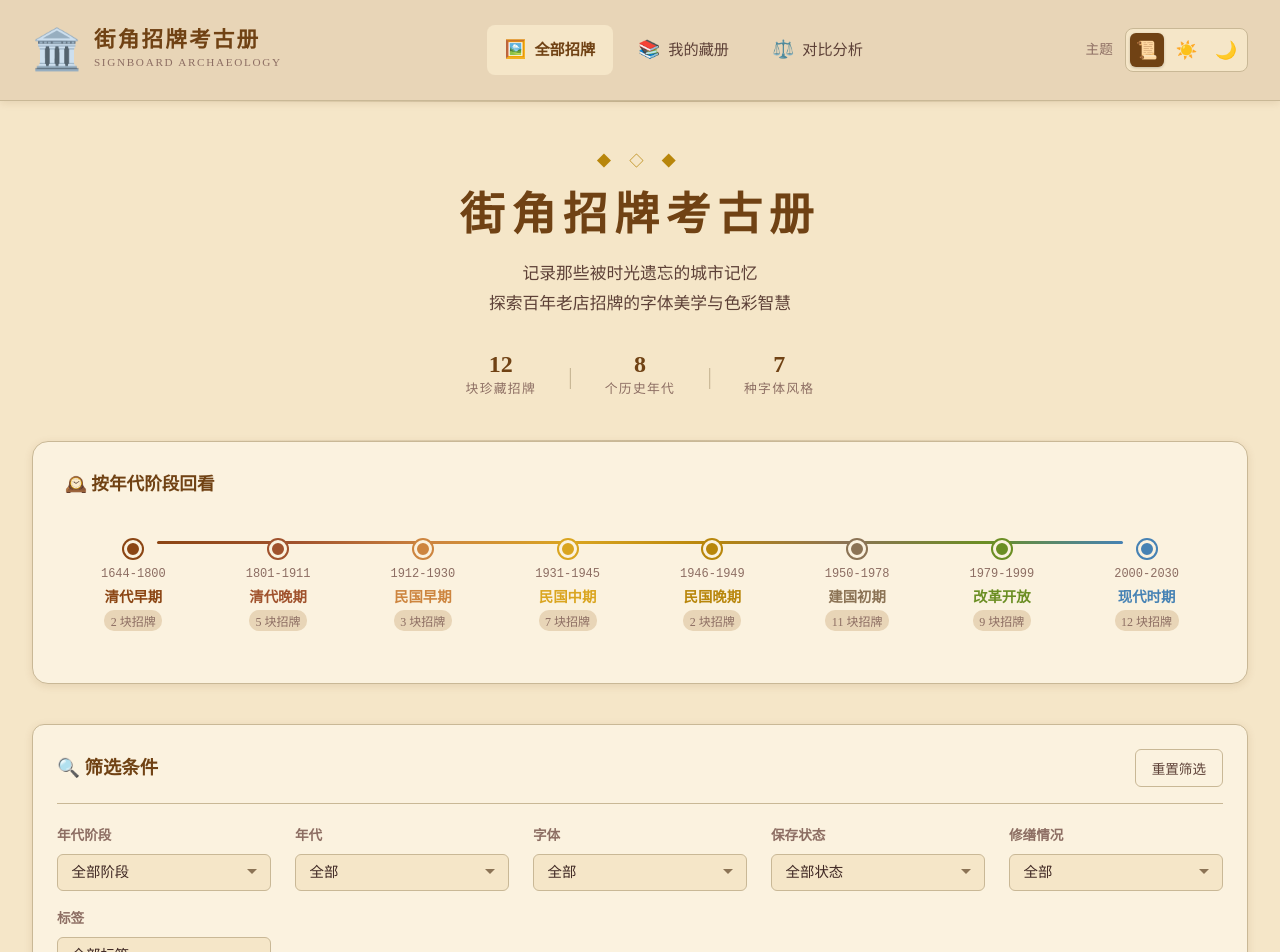
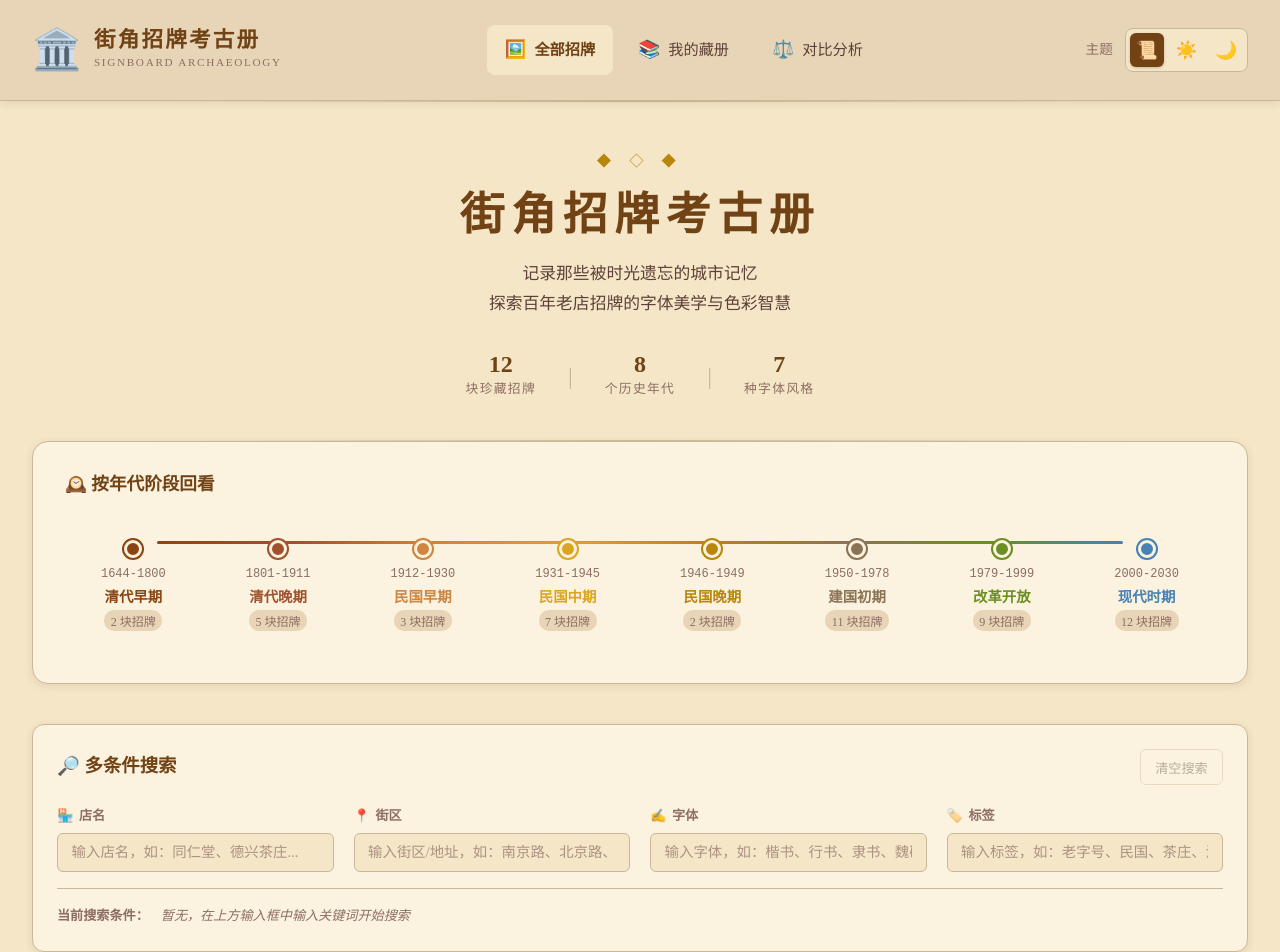
Before and after one commit to StarkXiao/xcf-173, a React (Vite) app: page / in a window 1280 px wide. Shown: the top 952 px of the page. Built offline with nearby package versions, Linux system fonts and the light colour scheme.

Commit message:
.3207689292495052:eb7bd419fa5bd81e856cd26ed93e55ae_6a26d0fd3ea31c4faf600a37.6a26d0ff3ea31c4faf600a39.6a26d0ffdadaaa5ae57e9e1e:Trae CN.T(2026/6/8 22:26:07)

```diff
--- /dev/null
+++ b/src/components/SearchBar.css
@@ -0,0 +1,154 @@
+.search-bar-container {
+  background-color: var(--bg-card);
+  border: 1px solid var(--border-color);
+  border-radius: 12px;
+  padding: 1.5rem;
+  margin-bottom: 2rem;
+  box-shadow: var(--shadow);
+}
+
+.search-bar-header {
+  display: flex;
+  align-items: center;
+  justify-content: space-between;
+  margin-bottom: 1.25rem;
+}
+
+.search-bar-title {
+  font-size: 1.15rem;
+  color: var(--primary-color);
+  margin: 0;
+  font-weight: 700;
+}
+
+.search-clear-btn {
+  padding: 0.45rem 0.9rem;
+  background-color: transparent;
+  border: 1px solid var(--border-color);
+  border-radius: 6px;
+  color: var(--text-secondary);
+  font-size: 0.82rem;
+  cursor: pointer;
+  transition: all 0.2s;
+  font-family: inherit;
+}
+
+.search-clear-btn:hover {
+  background-color: var(--bg-secondary);
+  color: var(--primary-color);
+  border-color: var(--primary-color);
+}
+
+.search-clear-btn:disabled {
+  opacity: 0.4;
+  cursor: not-allowed;
+}
+
+.search-inputs-grid {
+  display: grid;
+  grid-template-columns: repeat(auto-fit, minmax(220px, 1fr));
+  gap: 1rem 1.25rem;
+  margin-bottom: 1rem;
+}
+
+.search-input-group {
+  display: flex;
+  flex-direction: column;
+  gap: 0.4rem;
+}
+
+.search-input-label {
+  font-size: 0.82rem;
+  color: var(--text-muted);
+  font-weight: 600;
+  display: flex;
+  align-items: center;
+  gap: 0.35rem;
+}
+
+.search-input {
+  padding: 0.6rem 0.85rem;
+  background-color: var(--bg-primary);
+  border: 1px solid var(--border-color);
+  border-radius: 6px;
+  color: var(--text-primary);
+  font-family: inherit;
+  font-size: 0.9rem;
+  transition: all 0.2s;
+}
+
+.search-input::placeholder {
+  color: var(--text-muted);
+  opacity: 0.7;
+}
+
+.search-input:hover {
+  border-color: var(--primary-color);
+}
+
+.search-input:focus {
+  outline: none;
+  border-color: var(--primary-color);
+  box-shadow: 0 0 0 2px rgba(139, 69, 19, 0.15);
+}
+
+.active-search-tags {
+  display: flex;
+  flex-wrap: wrap;
+  gap: 0.5rem;
+  margin-top: 0.75rem;
+  padding-top: 1rem;
+  border-top: 1px solid var(--border-color);
+}
+
+.active-search-label {
+  font-size: 0.82rem;
+  color: var(--text-muted);
+  font-weight: 600;
+  align-self: center;
+  margin-right: 0.25rem;
+}
+
+.active-search-tag {
+  display: inline-flex;
+  align-items: center;
+  gap: 0.4rem;
+  padding: 0.3rem 0.7rem;
+  background-color: var(--bg-secondary);
+  border: 1px solid var(--border-color);
+  border-radius: 20px;
+  font-size: 0.8rem;
+  color: var(--text-secondary);
+  transition: all 0.2s;
+}
+
+.active-search-tag:hover {
+  border-color: var(--accent-color);
+  background-color: rgba(220, 88, 42, 0.08);
+}
+
+.search-tag-type {
+  color: var(--text-muted);
+  font-size: 0.72rem;
+}
+
+.search-tag-remove {
+  background: none;
+  border: none;
+  color: var(--text-muted);
+  cursor: pointer;
+  font-size: 0.9rem;
+  padding: 0;
+  line-height: 1;
+  transition: color 0.2s;
+}
+
+.search-tag-remove:hover {
+  color: var(--accent-color);
+}
+
+.no-active-tags {
+  font-size: 0.82rem;
+  color: var(--text-muted);
+  font-style: italic;
+}
--- /dev/null
+++ b/src/components/SearchBar.tsx
@@ -0,0 +1,139 @@
+import React from 'react';
+import './SearchBar.css';
+
+export interface SearchQuery {
+  shopName: string;
+  location: string;
+  fontStyle: string;
+  tags: string;
+}
+
+interface SearchBarProps {
+  searchQuery: SearchQuery;
+  onChange: (query: SearchQuery) => void;
+  onClear: () => void;
+  resultCount: number;
+}
+
+const SearchBar: React.FC<SearchBarProps> = ({ searchQuery, onChange, onClear, resultCount }) => {
+  const handleInputChange = (key: keyof SearchQuery, value: string) => {
+    onChange({ ...searchQuery, [key]: value });
+  };
+
+  const handleRemoveTag = (key: keyof SearchQuery) => {
+    onChange({ ...searchQuery, [key]: '' });
+  };
+
+  const hasActiveSearch = Object.values(searchQuery).some(v => v.trim() !== '');
+
+  const activeTags: { key: keyof SearchQuery; label: string; value: string }[] = [];
+  if (searchQuery.shopName.trim()) {
+    activeTags.push({ key: 'shopName', label: '店名', value: searchQuery.shopName.trim() });
+  }
+  if (searchQuery.location.trim()) {
+    activeTags.push({ key: 'location', label: '街区', value: searchQuery.location.trim() });
+  }
+  if (searchQuery.fontStyle.trim()) {
+    activeTags.push({ key: 'fontStyle', label: '字体', value: searchQuery.fontStyle.trim() });
+  }
+  if (searchQuery.tags.trim()) {
+    activeTags.push({ key: 'tags', label: '标签', value: searchQuery.tags.trim() });
+  }
+
+  return (
+    <div className="search-bar-container">
+      <div className="search-bar-header">
+        <h2 className="search-bar-title">🔎 多条件搜索</h2>
+        <button
+          className="search-clear-btn"
+          onClick={onClear}
+          disabled={!hasActiveSearch}
+        >
+          清空搜索
+        </button>
+      </div>
+
+      <div className="search-inputs-grid">
+        <div className="search-input-group">
+          <label className="search-input-label">
+            <span>🏪</span> 店名
+          </label>
+          <input
+            type="text"
+            className="search-input"
+            placeholder="输入店名，如：同仁堂、德兴茶庄..."
+            value={searchQuery.shopName}
+            onChange={(e) => handleInputChange('shopName', e.target.value)}
+          />
+        </div>
+
+        <div className="search-input-group">
+          <label className="search-input-label">
+            <span>📍</span> 街区
+          </label>
+          <input
+            type="text"
+            className="search-input"
+            placeholder="输入街区/地址，如：南京路、北京路、大栅栏..."
+            value={searchQuery.location}
+            onChange={(e) => handleInputChange('location', e.target.value)}
+          />
+        </div>
+
+        <div className="search-input-group">
+          <label className="search-input-label">
+            <span>✍️</span> 字体
+          </label>
+          <input
+            type="text"
+            className="search-input"
+            placeholder="输入字体，如：楷书、行书、隶书、魏碑..."
+            value={searchQuery.fontStyle}
+            onChange={(e) => handleInputChange('fontStyle', e.target.value)}
+          />
+        </div>
+
+        <div className="search-input-group">
+          <label className="search-input-label">
+            <span>🏷️</span> 标签
+          </label>
+          <input
+            type="text"
+            className="search-input"
+            placeholder="输入标签，如：老字号、民国、茶庄、港式..."
+            value={searchQuery.tags}
+            onChange={(e) => handleInputChange('tags', e.target.value)}
+          />
+        </div>
+      </div>
+
+      <div className="active-search-tags">
+        <span className="active-search-label">当前搜索条件：</span>
+        {activeTags.length === 0 ? (
+          <span className="no-active-tags">暂无，在上方输入框中输入关键词开始搜索</span>
+        ) : (
+          activeTags.map(tag => (
+            <span key={tag.key} className="active-search-tag">
+              <span className="search-tag-type">{tag.label}:</span>
+              <span>"{tag.value}"</span>
+              <button
+                className="search-tag-remove"
+                onClick={() => handleRemoveTag(tag.key)}
+                title={`移除${tag.label}搜索条件`}
+              >
+                ×
+              </button>
+            </span>
+          ))
+        )}
+        {hasActiveSearch && (
+          <span style={{ marginLeft: 'auto', fontSize: '0.85rem', color: 'var(--text-secondary)' }}>
+            匹配 <strong style={{ color: 'var(--primary-color)' }}>{resultCount}</strong> 块招牌
+          </span>
+        )}
+      </div>
+    </div>
+  );
+};
+
+export default SearchBar;
--- a/src/pages/Home.tsx
+++ b/src/pages/Home.tsx
@@ -5,6 +5,7 @@ import type { Filters } from '../types';
 import { hasEventInEraStage } from '../types';
 import { useCollections } from '../context/CollectionsContext';
 import Filter from '../components/Filter';
+import SearchBar, { type SearchQuery } from '../components/SearchBar';
 import SignboardCard from '../components/SignboardCard';
 import CollectionCard from '../components/CollectionCard';
 import RestorationTimeline from '../components/RestorationTimeline';
@@ -20,11 +21,39 @@ const Home: React.FC = () => {
     eraStage: '全部',
     hasRestoration: '全部'
   });
+  const [searchQuery, setSearchQuery] = useState<SearchQuery>({
+    shopName: '',
+    location: '',
+    fontStyle: '',
+    tags: ''
+  });
 
   const hasNonEmptyCollections = collections.some(c => c.items.length > 0);
 
   const filteredSignboards = useMemo(() => {
     return signboards.filter(s => {
+      if (searchQuery.shopName.trim()) {
+        const keyword = searchQuery.shopName.trim().toLowerCase();
+        if (!s.name.toLowerCase().includes(keyword) && !s.shopName.toLowerCase().includes(keyword)) {
+          return false;
+        }
+      }
+      if (searchQuery.location.trim()) {
+        const keyword = searchQuery.location.trim().toLowerCase();
+        if (!s.location.toLowerCase().includes(keyword)) return false;
+      }
+      if (searchQuery.fontStyle.trim()) {
+        const keyword = searchQuery.fontStyle.trim().toLowerCase();
+        if (!s.fontStyle.toLowerCase().includes(keyword) && !s.fontFamily.toLowerCase().includes(keyword)) {
+          return false;
+        }
+      }
+      if (searchQuery.tags.trim()) {
+        const keyword = searchQuery.tags.trim().toLowerCase();
+        const hasMatch = s.tags.some(tag => tag.toLowerCase().includes(keyword));
+        if (!hasMatch) return false;
+      }
+
       if (filters.era !== '全部' && s.era !== filters.era) return false;
       if (filters.fontStyle !== '全部' && s.fontStyle !== filters.fontStyle) return false;
       if (filters.condition !== '全部' && s.condition !== filters.condition) return false;
@@ -44,7 +73,7 @@ const Home: React.FC = () => {
 
       return true;
     });
-  }, [filters]);
+  }, [filters, searchQuery]);
 
   const handleReset = () => {
     setFilters({
@@ -54,6 +83,21 @@ const Home: React.FC = () => {
       condition: '全部',
       eraStage: '全部',
       hasRestoration: '全部'
+    });
+    setSearchQuery({
+      shopName: '',
+      location: '',
+      fontStyle: '',
+      tags: ''
+    });
+  };
+
+  const handleClearSearch = () => {
+    setSearchQuery({
+      shopName: '',
+      location: '',
+      fontStyle: '',
+      tags: ''
     });
   };
 
@@ -121,6 +165,13 @@ const Home: React.FC = () => {
       </div>
 
       <div className="main-content">
+        <SearchBar
+          searchQuery={searchQuery}
+          onChange={setSearchQuery}
+          onClear={handleClearSearch}
+          resultCount={filteredSignboards.length}
+        />
+
         <Filter
           filters={filters}
           onChange={setFilters}
```
